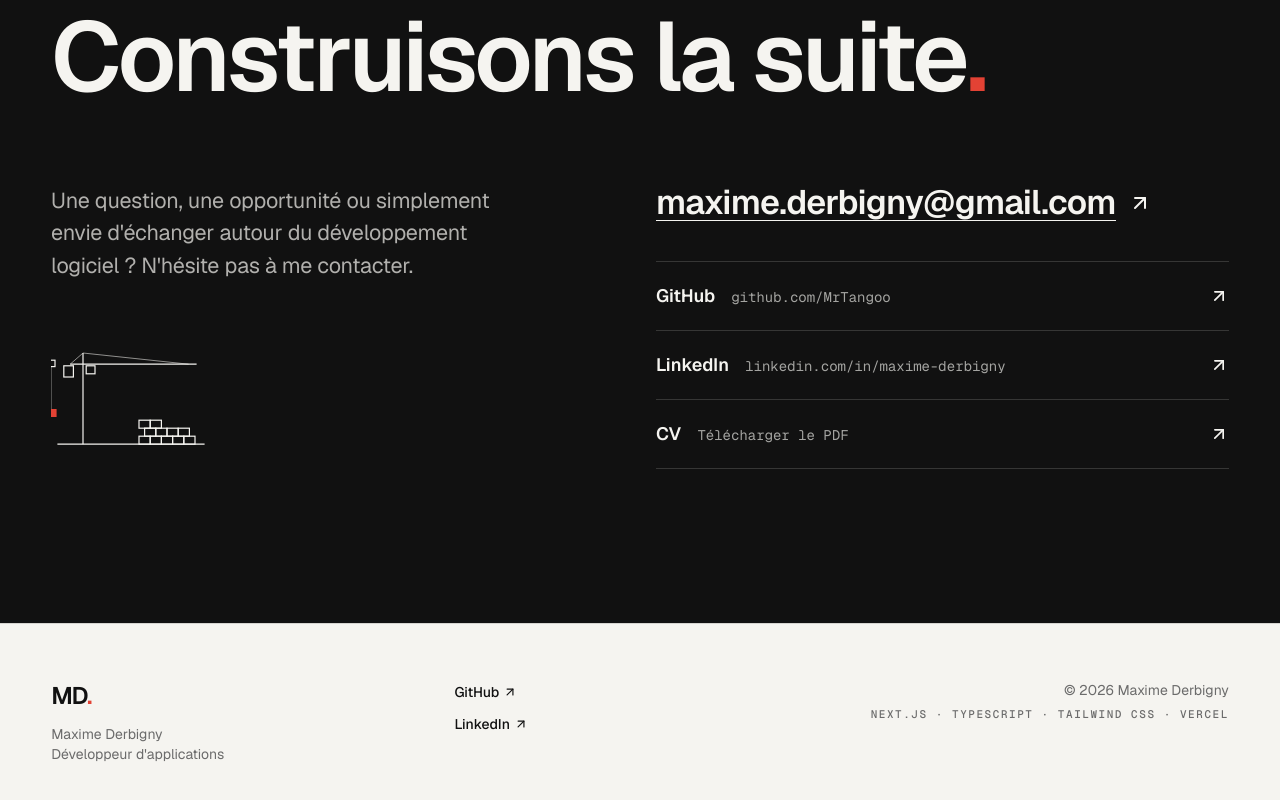
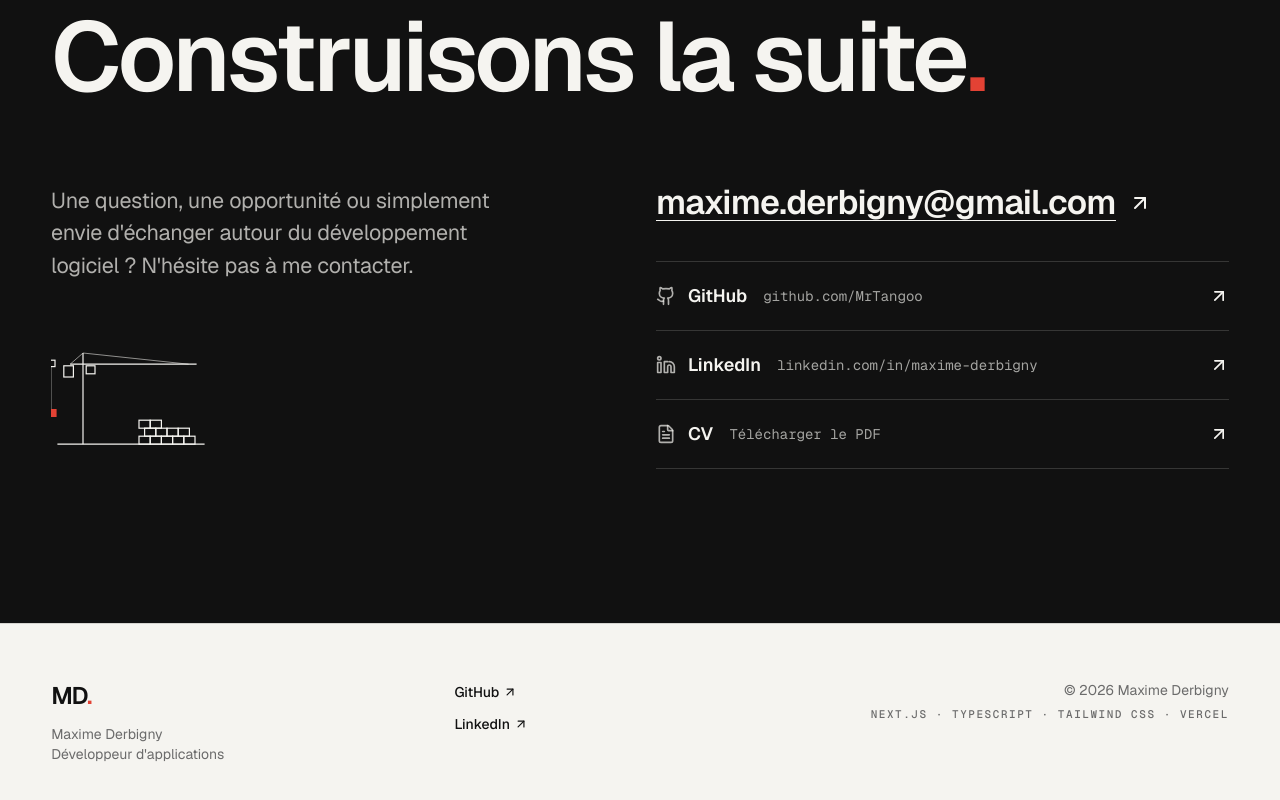
Before and after one commit to MrTangoo/portfolio, a Next.js app: page / in a window 1280 px wide. Shown: the part 9569-10369 px from the top of the page. Built offline with nearby package versions, Linux system fonts and the light colour scheme; no server answers.

Commit message:
feat(contact): add icons to social links and CV download

```diff
--- a/src/components/sections/Contact.tsx
+++ b/src/components/sections/Contact.tsx
@@ -1,9 +1,15 @@
 import Image from "next/image";
-import { ArrowUpRight } from "lucide-react";
+import { ArrowUpRight, FileText } from "lucide-react";
+import { GithubIcon, LinkedinIcon } from "@/components/ui/BrandIcons";
 import { Reveal } from "@/components/motion/Reveal";
 import { Eyebrow } from "@/components/ui/Eyebrow";
 import { Section } from "@/components/ui/Section";
 import { contact, externalSocials, identity } from "@/content/profile";
+
+const socialIcons = {
+  github: GithubIcon,
+  linkedin: LinkedinIcon,
+} as const;
 
 export function Contact() {
   const [title, period] = contact.title.endsWith(".")
@@ -55,7 +61,9 @@ export function Contact() {
           </a>
 
           <ul className="mt-10 divide-y divide-line-inverse border-y border-line-inverse">
-            {externalSocials.map((social) => (
+            {externalSocials.map((social) => {
+              const Icon = socialIcons[social.id as keyof typeof socialIcons];
+              return (
               <li key={social.id}>
                 <a
                   href={social.href}
@@ -63,8 +71,16 @@ export function Contact() {
                   rel="noopener noreferrer"
                   className="group flex items-center justify-between gap-6 py-5 transition-colors duration-300 hover:text-vermilion"
                 >
-                  <span className="flex flex-col gap-1 sm:flex-row sm:items-baseline sm:gap-4">
-                    <span className="text-lg font-semibold">{social.label}</span>
+                  <span className="flex flex-col gap-1 sm:flex-row sm:items-center sm:gap-4">
+                    <span className="flex items-center gap-3">
+                      {Icon && (
+                        <Icon
+                          aria-hidden="true"
+                          className="size-5 shrink-0 text-paper/70 transition-colors duration-300 group-hover:text-vermilion"
+                        />
+                      )}
+                      <span className="text-lg font-semibold">{social.label}</span>
+                    </span>
                     <span className="font-mono text-sm text-paper/65 group-hover:text-paper/85">
                       {social.display}
                     </span>
@@ -75,7 +91,8 @@ export function Contact() {
                   />
                 </a>
               </li>
-            ))}
+              );
+            })}
             <li>
               <a
                 href="/cv.pdf"
@@ -83,8 +100,14 @@ export function Contact() {
                 rel="noopener noreferrer"
                 className="group flex items-center justify-between gap-6 py-5 transition-colors duration-300 hover:text-vermilion"
               >
-                <span className="flex flex-col gap-1 sm:flex-row sm:items-baseline sm:gap-4">
-                  <span className="text-lg font-semibold">CV</span>
+                <span className="flex flex-col gap-1 sm:flex-row sm:items-center sm:gap-4">
+                  <span className="flex items-center gap-3">
+                    <FileText
+                      aria-hidden="true"
+                      className="size-5 shrink-0 text-paper/70 transition-colors duration-300 group-hover:text-vermilion"
+                    />
+                    <span className="text-lg font-semibold">CV</span>
+                  </span>
                   <span className="font-mono text-sm text-paper/65 group-hover:text-paper/85">
                     Télécharger le PDF
                   </span>
--- /dev/null
+++ b/src/components/ui/BrandIcons.tsx
@@ -0,0 +1,33 @@
+/** Stroke icons matching the Lucide style — brands removed from lucide-react. */
+
+function baseProps(className?: string) {
+  return {
+    viewBox: "0 0 24 24",
+    fill: "none",
+    stroke: "currentColor",
+    strokeWidth: 2,
+    strokeLinecap: "round",
+    strokeLinejoin: "round",
+    "aria-hidden": true,
+    className,
+  } as const;
+}
+
+export function GithubIcon({ className }: { className?: string }) {
+  return (
+    <svg {...baseProps(className)}>
+      <path d="M15 22v-4a4.8 4.8 0 0 0-1-3.5c3 0 6-2 6-5.5.08-1.25-.27-2.48-1-3.5.28-1.15.28-2.35 0-3.5 0 0-1 0-3 1.5-2.64-.5-5.36-.5-8 0C6 2 5 2 5 2c-.3 1.15-.3 2.35 0 3.5A5.403 5.403 0 0 0 4 9c0 3.5 3 5.5 6 5.5-.39.49-.68 1.05-.85 1.65-.17.6-.22 1.23-.15 1.85v4" />
+      <path d="M9 18c-4.51 2-5-2-7-2" />
+    </svg>
+  );
+}
+
+export function LinkedinIcon({ className }: { className?: string }) {
+  return (
+    <svg {...baseProps(className)}>
+      <path d="M16 8a6 6 0 0 1 6 6v7h-4v-7a2 2 0 0 0-2-2 2 2 0 0 0-2 2v7h-4V8h4" />
+      <rect width="4" height="12" x="2" y="9" />
+      <circle cx="4" cy="4" r="2" />
+    </svg>
+  );
+}
```
